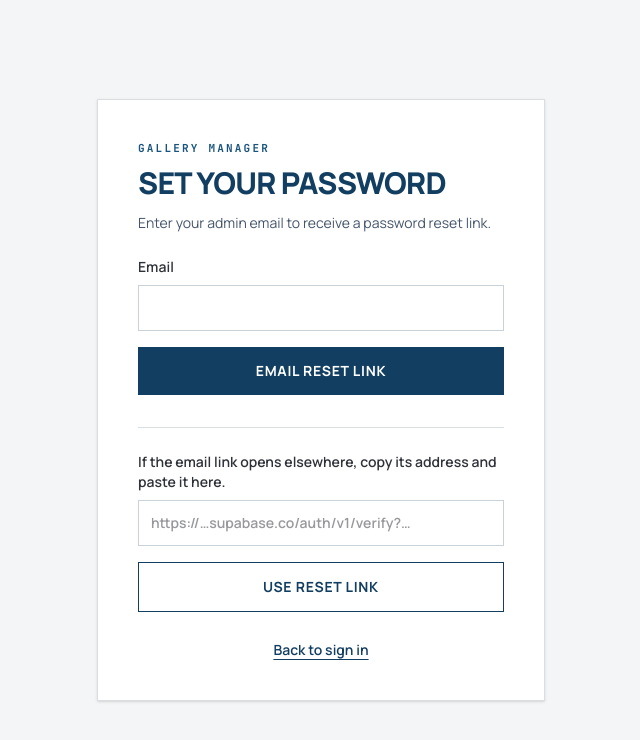
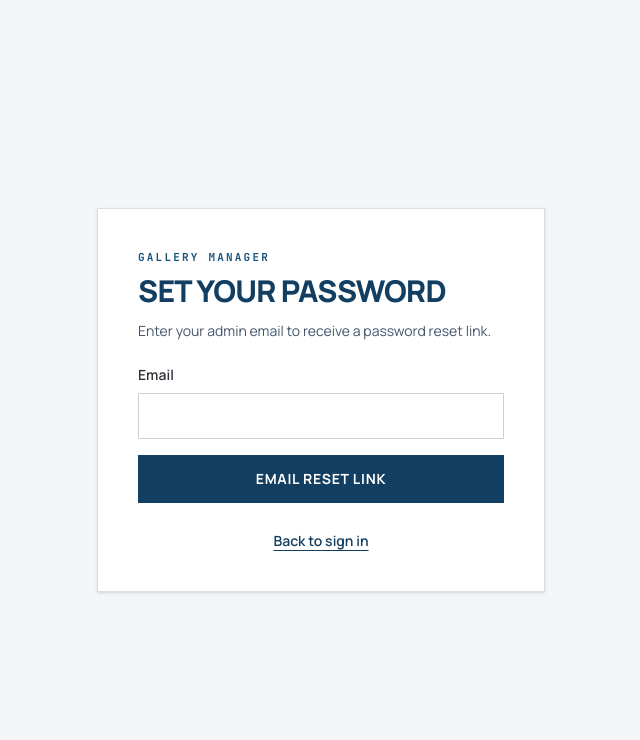
Before and after one commit to MoeJoe03/Dynamic-Handyman, a Next.js app: page /admin/set-password in a window 1280 px wide. Shown: the top 740 px of the page, without its empty margins (319-959 px from the left). Built offline with nearby package versions, Linux system fonts and the light colour scheme; no server answers.

Commit message:
Remove manual reset-link entry from CMS password setup

```diff
--- a/components/admin/AdminSetPassword.tsx
+++ b/components/admin/AdminSetPassword.tsx
@@ -4,25 +4,13 @@ import { useState, type FormEvent } from 'react';
 import { useRouter } from 'next/navigation';
 import Link from 'next/link';
 import { createClient } from '@/lib/supabase/client';
-import { getSupabaseEnv } from '@/lib/supabase/env';
-
-function recoveryTokenFromLink(value: string) {
-  const url = new URL(value.trim());
-  const expectedHost = new URL(getSupabaseEnv().url).hostname;
-  const tokenHash = url.searchParams.get('token_hash') || url.searchParams.get('token');
-  if (url.protocol !== 'https:' || url.hostname !== expectedHost || url.searchParams.get('type') !== 'recovery' || !tokenHash) {
-    throw new Error('Paste the complete password reset link from your email.');
-  }
-  return tokenHash;
-}
 
 export function AdminSetPassword({ hasAdminSession }: { hasAdminSession: boolean }) {
   const router = useRouter();
   const [email, setEmail] = useState('');
-  const [recoveryLink, setRecoveryLink] = useState('');
   const [password, setPassword] = useState('');
   const [confirmation, setConfirmation] = useState('');
-  const [canSetPassword, setCanSetPassword] = useState(hasAdminSession);
+  const canSetPassword = hasAdminSession;
   const [sent, setSent] = useState(false);
   const [error, setError] = useState('');
   const [busy, setBusy] = useState(false);
@@ -42,29 +30,6 @@ export function AdminSetPassword({ hasAdminSession }: { hasAdminSession: boolean
       setSent(true);
     } catch (cause) {
       setError(cause instanceof Error ? cause.message : 'Could not send a reset link.');
-    } finally {
-      setBusy(false);
-    }
-  }
-
-  async function useResetLink(event: FormEvent<HTMLFormElement>) {
-    event.preventDefault();
-    setError('');
-    setBusy(true);
-    try {
-      const token_hash = recoveryTokenFromLink(recoveryLink);
-      const supabase = createClient();
-      const { error: authError } = await supabase.auth.verifyOtp({ token_hash, type: 'recovery' });
-      if (authError) throw authError;
-      const permission = await fetch('/api/admin/session', { cache: 'no-store' });
-      if (!permission.ok) {
-        await supabase.auth.signOut();
-        throw new Error('This account is not authorised to manage the gallery.');
-      }
-      setRecoveryLink('');
-      setCanSetPassword(true);
-    } catch (cause) {
-      setError(cause instanceof Error ? cause.message : 'Could not verify the reset link.');
     } finally {
       setBusy(false);
     }
@@ -118,12 +83,6 @@ export function AdminSetPassword({ hasAdminSession }: { hasAdminSession: boolean
               <button disabled={busy} className="w-full bg-[#123E61] px-5 py-3.5 text-sm font-bold uppercase tracking-wider text-white hover:bg-[#0C2B44] disabled:opacity-60">{busy ? 'Please Wait…' : 'Email Reset Link'}</button>
             </form>
             {sent && <p role="status" className="mt-5 text-sm text-[#123E61]">If this account exists, check its inbox for the reset link.</p>}
-            <form onSubmit={useResetLink} className="mt-8 space-y-4 border-t border-[#D9DEE2] pt-6">
-              <label className="block text-sm font-semibold">If the email link opens elsewhere, copy its address and paste it here.
-                <input type="url" autoComplete="off" required value={recoveryLink} onChange={(event) => setRecoveryLink(event.target.value)} placeholder="https://…supabase.co/auth/v1/verify?…" className="mt-2 w-full border border-[#C9D2D9] px-3 py-3 text-sm outline-none focus:border-[#123E61]" />
-              </label>
-              <button disabled={busy} className="w-full border border-[#123E61] px-5 py-3.5 text-sm font-bold uppercase tracking-wider text-[#123E61] hover:bg-slate-50 disabled:opacity-60">Use Reset Link</button>
-            </form>
           </>
         )}
         {error && <p role="alert" className="mt-5 text-sm text-red-700">{error}</p>}
```
